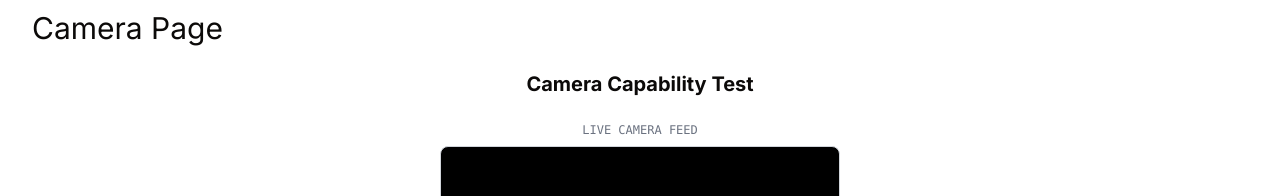
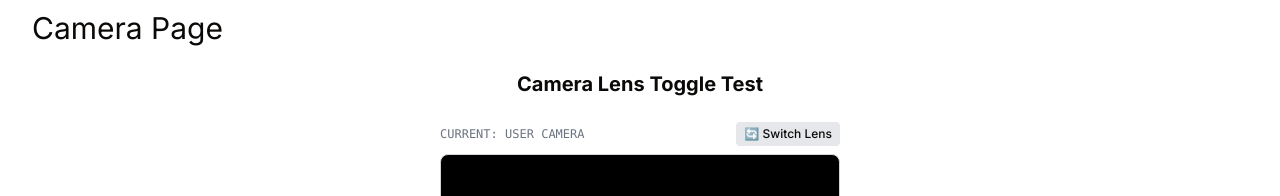
Before and after one commit to mcapili/online-shop, a Next.js app: page /camera in a window 1280 px wide. Shown: the part 171-367 px from the top of the page. Built offline with nearby package versions, Linux system fonts and the light colour scheme; no server answers.

Commit message:
Update App Camera for Testing for back facing camera option.

```diff
--- a/components/camera/CameraCapture.tsx
+++ b/components/camera/CameraCapture.tsx
@@ -1,28 +1,25 @@
 'use client';
 
-import { useRef, useState, useEffect } from 'react';
-import Image from 'next/image';
+import { useRef, useState, useEffect, useCallback } from 'react';
 
 export default function CameraTest() {
   const videoRef = useRef<HTMLVideoElement | null>(null);
   const canvasRef = useRef<HTMLCanvasElement | null>(null);
   const [stream, setStream] = useState<MediaStream | null>(null);
+  const [facingMode, setFacingMode] = useState<'user' | 'environment'>('user'); // Default to front camera
   const [localPreviewUrl, setLocalPreviewUrl] = useState<string | null>(null);
   const [errorLog, setErrorLog] = useState<string | null>(null);
 
-  // 1. Initialize camera stream on mount
-  useEffect(() => {
-    let activeStream: MediaStream | null = null;
-
-    async function startCamera() {
+  // Wrap camera initialization in a reusable function
+  const startCamera = useCallback(async (mode: 'user' | 'environment') => {
     try {
       setErrorLog(null);
+
       const mediaStream = await navigator.mediaDevices.getUserMedia({
-          video: { facingMode: 'user' }, // Use 'environment' for rear mobile camera
+        video: { facingMode: mode },
         audio: false,
       });
 
-        activeStream = mediaStream;
       setStream(mediaStream);
       if (videoRef.current) {
         videoRef.current.srcObject = mediaStream;
@@ -31,19 +28,34 @@ export default function CameraTest() {
       console.error("Camera access failed:", err);
       setErrorLog(`${err.name}: ${err.message}`);
     }
+  }, []);
+
+  // Safely stop all tracks on the active stream
+  const stopCurrentStream = useCallback(() => {
+    if (stream) {
+      stream.getTracks().forEach((track) => track.stop());
+      setStream(null);
     }
+  }, [stream]);
 
-    startCamera();
+  // Restart camera whenever the facingMode state changes
+  useEffect(() => {
+    startCamera(facingMode);
 
-    // Clean up hardware usage when navigating away
     return () => {
-      if (activeStream) {
-        activeStream.getTracks().forEach((track) => track.stop());
+      // Cleanup when component unmounts
+      if (stream) {
+        stream.getTracks().forEach((track) => track.stop());
       }
     };
-  }, []);
+  }, [facingMode]); // Re-runs every time facingMode updates
 
-  // 2. Capture frame locally without database uploads
+  // Function to switch camera states
+  const toggleCamera = () => {
+    stopCurrentStream(); // 1. Kill current stream hardware access
+    setFacingMode((prev) => (prev === 'user' ? 'environment' : 'user')); // 2. Trigger re-render with new lens
+  };
+
   const captureLocalPhoto = () => {
     if (!videoRef.current || !canvasRef.current) return;
 
@@ -53,21 +65,13 @@ export default function CameraTest() {
 
     if (!ctx) return;
 
-    // Lock canvas dimensions to current video frame size
     canvas.width = video.videoWidth;
     canvas.height = video.videoHeight;
-
-    // Draw the static frame matrix onto the canvas
     ctx.drawImage(video, 0, 0, canvas.width, canvas.height);
 
-    // Convert canvas matrix to a temporary browser local URL object
     canvas.toBlob((blob) => {
       if (!blob) return;
-
-      // Clean up previous local URL memory leaks if they exist
-      if (localPreviewUrl) {
-        URL.revokeObjectURL(localPreviewUrl);
-      }
+      if (localPreviewUrl) URL.revokeObjectURL(localPreviewUrl);
 
       const localUrl = URL.createObjectURL(blob);
       setLocalPreviewUrl(localUrl);
@@ -76,30 +80,41 @@ export default function CameraTest() {
 
   return (
     <div className="flex flex-col items-center gap-6 p-6 max-w-md mx-auto">
-      <h2 className="text-xl font-bold">Camera Capability Test</h2>
+      <h2 className="text-xl font-bold">Camera Lens Toggle Test</h2>
 
-      {/* Error Alert Display */}
       {errorLog && (
         <div className="p-3 bg-red-100 text-red-700 rounded-md text-sm w-full">
           <strong>Hardware Error:</strong> {errorLog}
         </div>
       )}
 
-      {/* Live Video Preview Box */}
       <div className="flex flex-col items-center gap-2 w-full">
-        <span className="text-xs text-gray-500 font-mono">LIVE CAMERA FEED</span>
+        <div className="flex justify-between items-center w-full">
+          <span className="text-xs text-gray-500 font-mono">
+            CURRENT: {facingMode.toUpperCase()} CAMERA
+          </span>
+          {/* Lens Switcher Button */}
+          <button
+            onClick={toggleCamera}
+            className="text-xs px-2 py-1 bg-gray-200 hover:bg-gray-300 rounded font-medium transition-colors"
+          >
+            🔄 Switch Lens
+          </button>
+        </div>
+
         <video
           ref={videoRef}
           autoPlay
           playsInline
-          className="w-full rounded-lg bg-black transform -scale-x-100 border border-gray-300"
+          /* Only apply mirror effect CSS class when utilizing the front selfie camera */
+          className={`w-full rounded-lg bg-black border border-gray-300 ${
+            facingMode === 'user' ? 'transform -scale-x-100' : ''
+          }`}
         />
       </div>
 
-      {/* Hidden Canvas Used Only For Framing Processing */}
       <canvas ref={canvasRef} className="hidden" />
 
-      {/* Hardware Trigger Action */}
       <button
         onClick={captureLocalPhoto}
         disabled={!!errorLog}
@@ -108,16 +123,12 @@ export default function CameraTest() {
         Trigger Snapshot
       </button>
 
-      {/* Local Capture Testing Preview Output */}
       {localPreviewUrl && (
         <div className="flex flex-col items-center gap-2 w-full border-t pt-4 mt-2">
-          <span className="text-xs text-emerald-600 font-bold font-mono">CAPTURED IMAGE BLOB RESULTS</span>
-          <Image
-            src={localPreviewUrl as string}
+          <span className="text-xs text-emerald-600 font-bold font-mono">CAPTURED IMAGE</span>
+          <img
+            src={localPreviewUrl}
             alt="Local Test Snapshot File"
-            width={640}
-            height={480}
-            unoptimized
             className="w-full rounded-lg border border-emerald-400 object-cover"
           />
           <button
```
Lines whose indentation alone changed are shown as unchanged.
